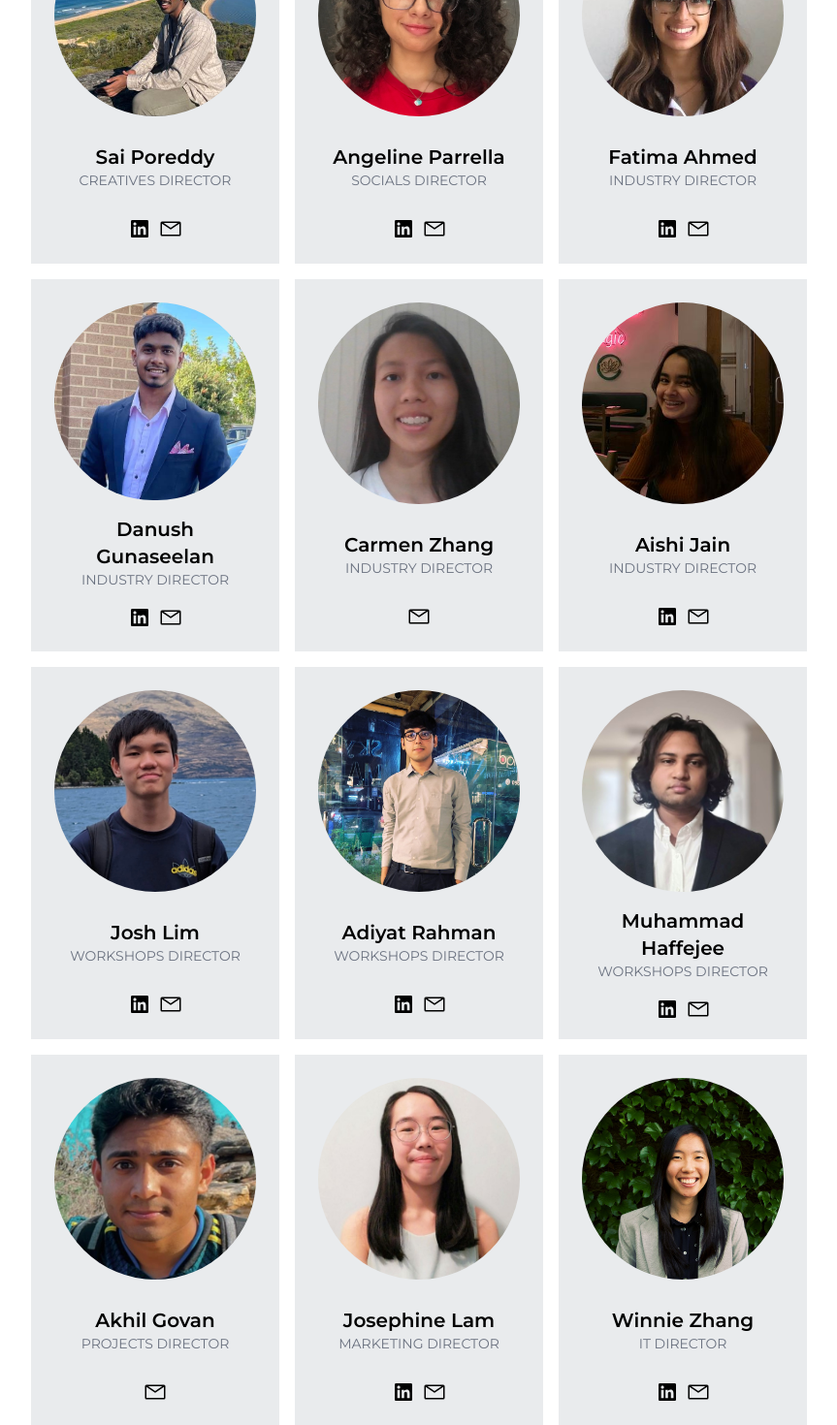
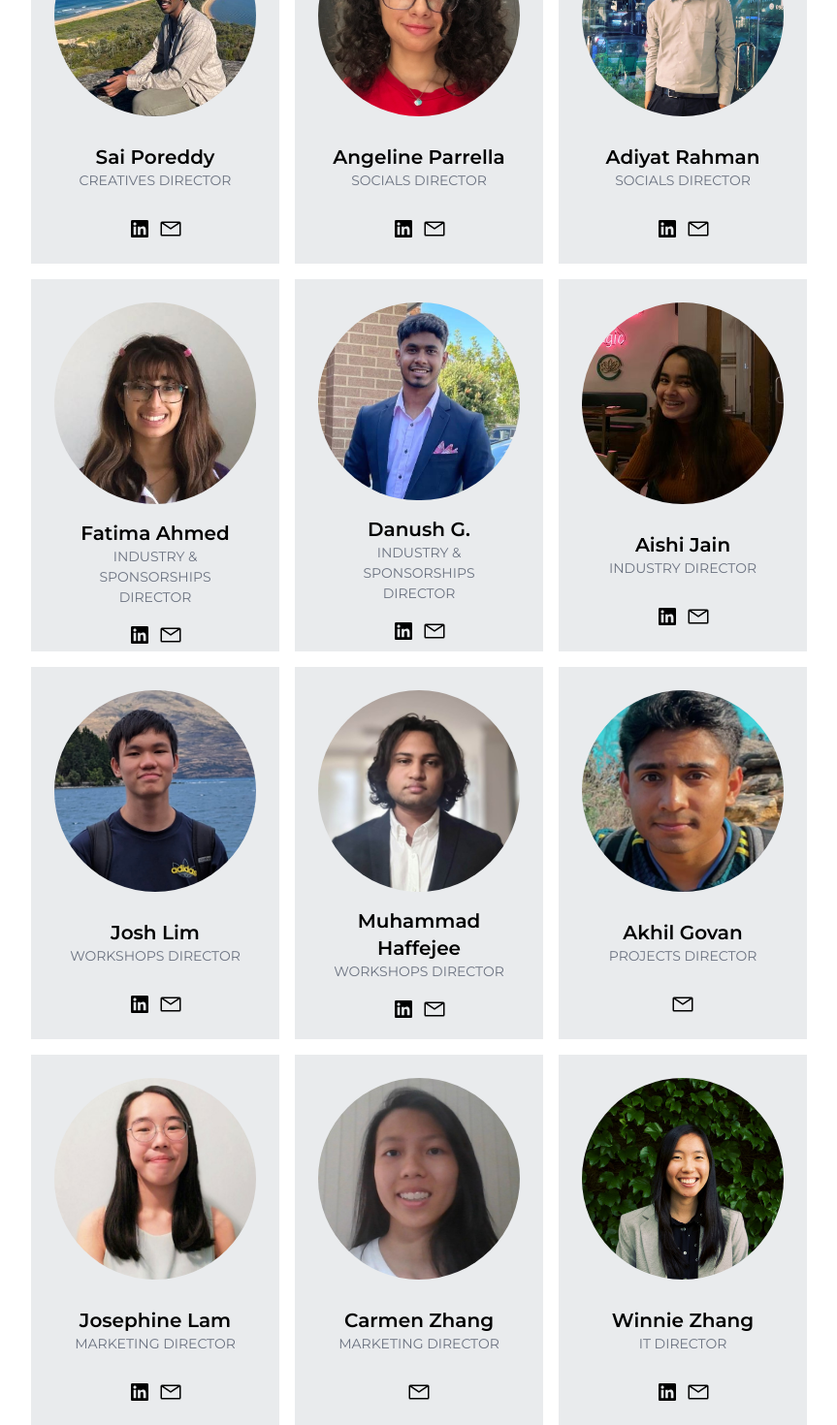
Before and after one commit to UNSW-Mechatronics-Society/mtrnsoc-website, a Next.js app: page /team in a window 1280 px wide. Shown: the part 2120-3590 px from the top of the page at 97% size, without its empty margins (208-1071 px from the left). Built offline with nearby package versions, Linux system fonts and the light colour scheme; a web font is replaced by a local one.

Commit message:
fixed issues from reverting a previous pull request

```diff
--- a/data/teamData.ts
+++ b/data/teamData.ts
@@ -99,22 +99,22 @@ export const directorData: ProfileData[] = [
     linkedIn: "https://www.linkedin.com/in/angeline-parrella-1a843215a/",
   },
   {
+    src: "/images/profiles/AdiyatR.jpg",
+    id: "Adiyat Rahman",
+    position: "Socials Director",
+    linkedIn: "https://www.linkedin.com/in/adiyatrahman/",
+  },
+  {
     src: "/images/profiles/FatimaA.jpeg",
     id: "Fatima Ahmed",
-    position: "Industry Director",
+    position: "Industry & Sponsorships Director",
     linkedIn: "https://www.linkedin.com/in/fatima-ahmed-26928020a/",
   },
   {
     src: "/images/profiles/DanushG.jpg",
-    id: "Danush Gunaseelan",
-    position: "Industry Director",
+    id: "Danush G.",
+    position: "Industry & Sponsorships Director",
     linkedIn: "https://www.linkedin.com/in/thanushwur-gunaseelan-a93180148/?originalSubdomain=au",
-  },
-  {
-    src: "/images/profiles/CarmenZ.jpg",
-    id: "Carmen Zhang",
-    position: "Industry Director",
-    linkedIn: null,
   },
   {
     src: "/images/profiles/AishiJ.jpeg",
@@ -127,12 +127,6 @@ export const directorData: ProfileData[] = [
     id: "Josh Lim",
     position: "Workshops Director",
     linkedIn: "https://www.linkedin.com/in/joshclim/",
-  },
-  {
-    src: "/images/profiles/AdiyatR.jpg",
-    id: "Adiyat Rahman",
-    position: "Workshops Director",
-    linkedIn: "https://www.linkedin.com/in/adiyatrahman/",
   },
   {
     src: "/images/profiles/Muhammad.jpg",
@@ -151,6 +145,12 @@ export const directorData: ProfileData[] = [
     id: "Josephine Lam",
     position: "Marketing Director",
     linkedIn: "https://www.linkedin.com/in/josephine-lam-808946172/",
+  },
+  {
+    src: "/images/profiles/CarmenZ.jpg",
+    id: "Carmen Zhang",
+    position: "Marketing Director",
+    linkedIn: null,
   },
   {
     src: "/images/profiles/WinnieZ.jpeg",
```
